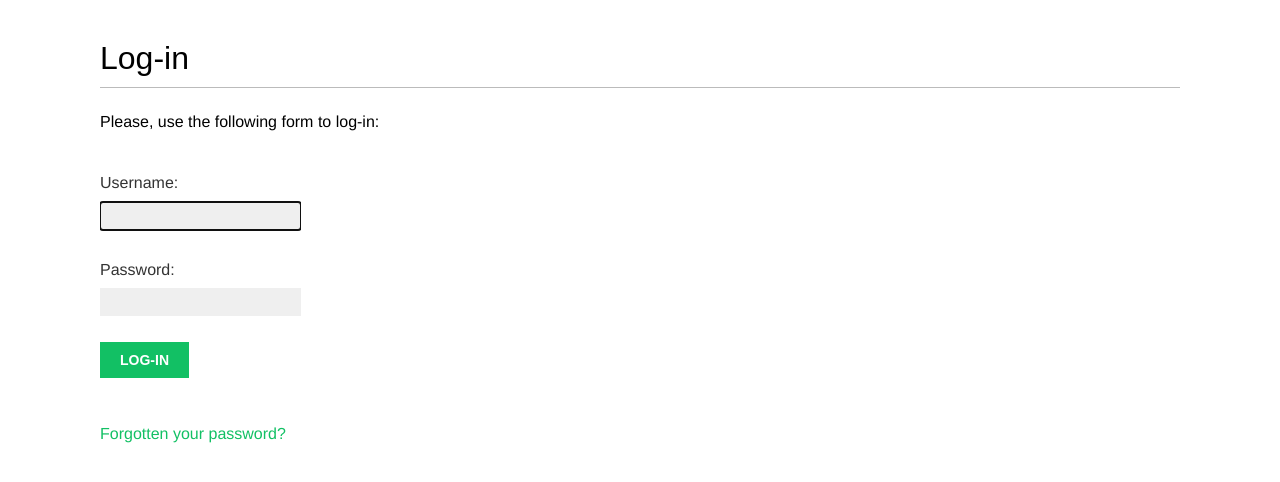
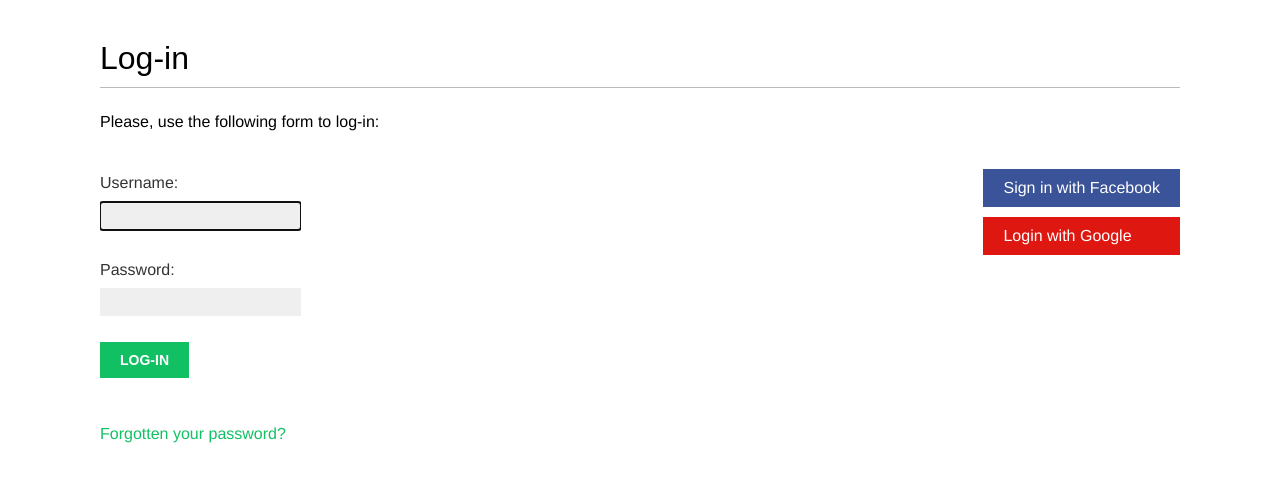
Before and after one commit to MeenalaxmiS/socialwebsite, a Django app: page /account/login/ in a window 1280 px wide. Shown: the part 47-529 px from the top of the page. Run offline with Django 3.2, Linux system fonts and the light colour scheme; some web fonts are replaced.

Commit message:
add Social authentication

```diff
--- a/bookmarks/account/templates/registration/login.html
+++ b/bookmarks/account/templates/registration/login.html
@@ -19,4 +19,16 @@ Please try again.
 </form>
 <p><a href="{% url 'password_reset' %}">Forgotten your password?</a></p>
 </div>
+<div class="social">
+    <ul>
+    <li class="facebook">
+    <a href="{% url 'social:begin' 'facebook' %}">Sign in with
+    Facebook</a>
+    </li>
+    <li class="google">
+        <a href="{% url 'social:begin' 'google-oauth2' %}">Login with
+        Google</a>
+        </li>
+    </ul>
+    </div>
 {% endblock %}
--- a/bookmarks/bookmarks/urls.py
+++ b/bookmarks/bookmarks/urls.py
@@ -21,6 +21,7 @@ from django.conf.urls.static import static
 urlpatterns = [
     path('admin/', admin.site.urls),
     path('account/', include('account.urls')),
+    path('social-auth/',include('social_django.urls', namespace='social')),
 
 ]
 
```
Also changed, not shown: bookmarks/bookmarks/settings.py (+14 -1 lines), 2 other files.
